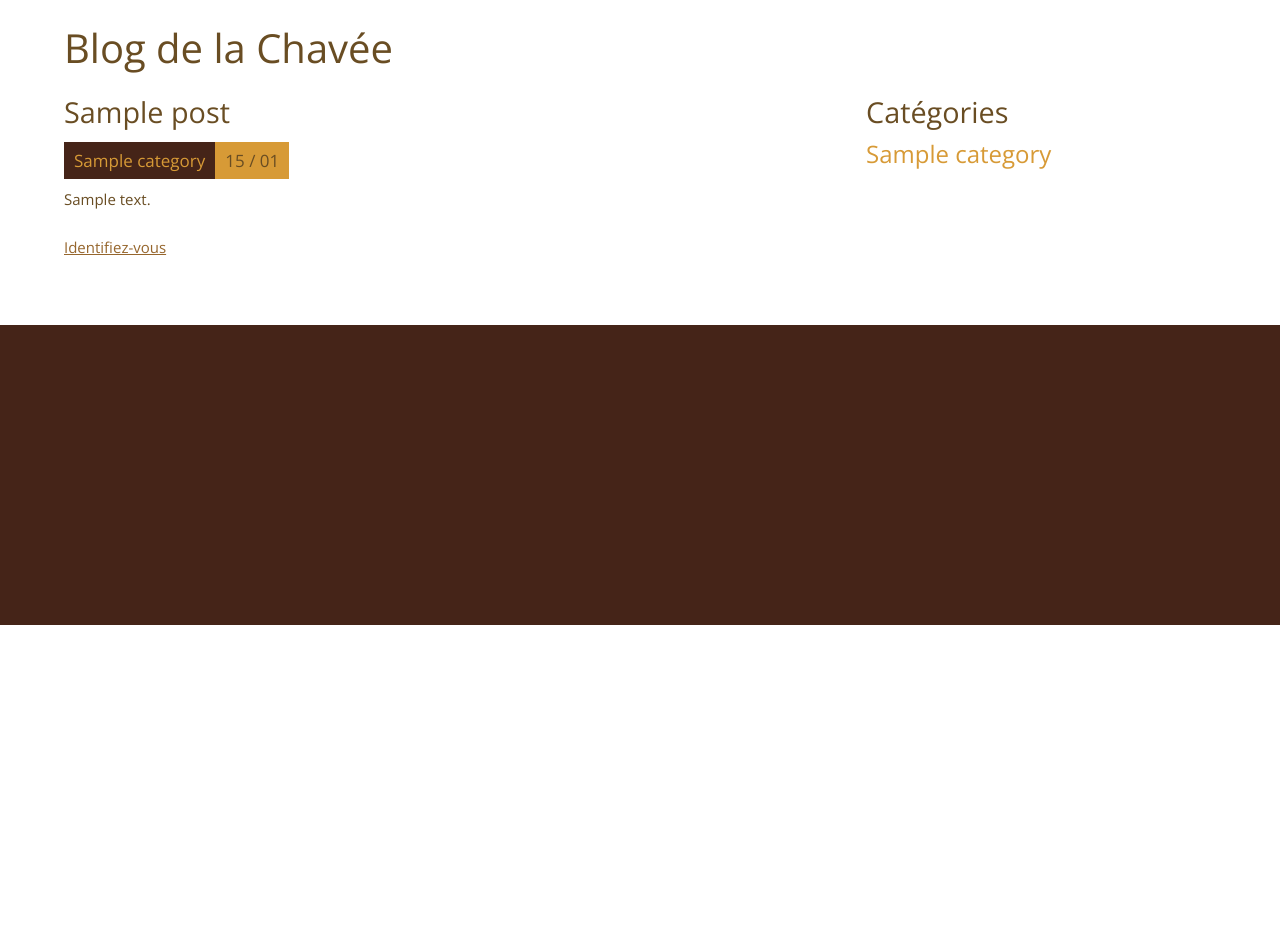
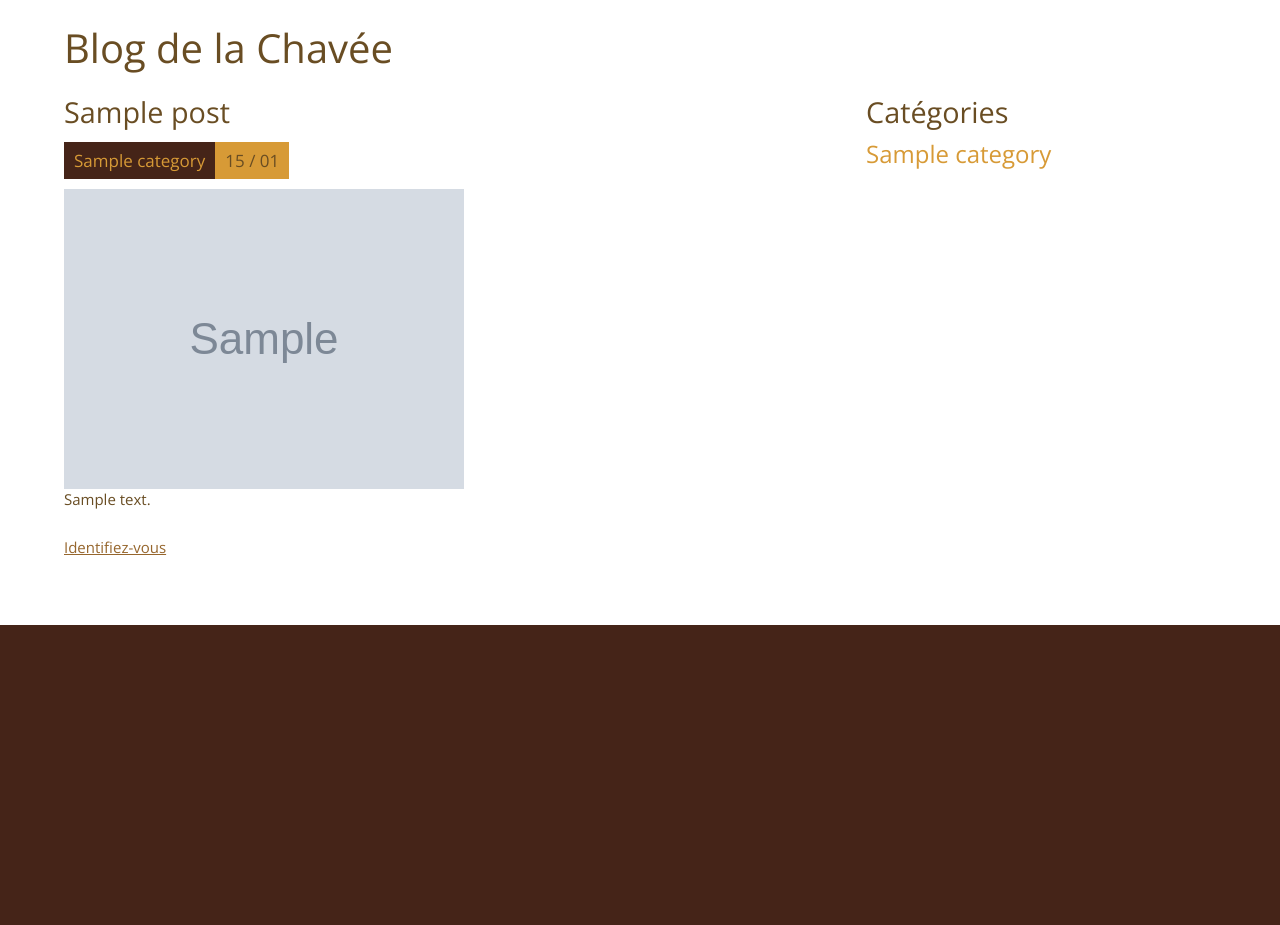
Before and after one commit to Anne-Soso/php, a PHP site: page /php/ in a window 1280 px wide. Shown: the part 689-1614 px from the top of the page. Before the commit the page ends 1314 px from the top, so only its background shows below. Run offline with PHP 8.4, Linux system fonts and the light colour scheme; tables that the repository leaves empty or names only in its code hold one stand-in row (values such as "Sample post"); grey boxes marked "Sample" are stand-in pictures.

Commit message:
ajout upload image create_article

```diff
--- a/controllers/C_Article.class.php
+++ b/controllers/C_Article.class.php
@@ -34,9 +34,22 @@ class C_Article extends C_Base{
       $titre=$requete['titreArticle'];
       $texte=$requete['texteArticle'];
       $categorie=$requete['categorie'];
-      $this->modeleArticle->create($titre,$texte,$categorie);
+
+      if(!$_FILES['fichierImage']['error']){
+        $nameparts=explode('.',$_FILES['fichierImage']['name']);
+        $newname= 'i'.time().'.'.end($nameparts);
+
+        if(!@move_uploaded_file($_FILES['fichierImage']['tmp_name'],'./img/blog/'.$newname)){
+          die('Il y a eu un problème');
+        }
+
+        $adresse='./img/blog/'.$newname;
+      }
+
+      $this->modeleArticle->create($titre,$texte,$categorie,$adresse);
       header('Location:http://localhost:8888/php');
-    }else{
+
+    }else{ /*REQUETE GET*/
       $view=$e.$a.'.php';
       $categories=new Categorie();
       $categories=$categories->getAll();
--- a/css/components/article.less
+++ b/css/components/article.less
@@ -25,3 +25,8 @@
   display:inline-block;
   font-size:17px;
 }
+
+.article__image{
+  display:block;
+  clear:both;
+}
--- a/css/style.css
+++ b/css/style.css
@@ -218,6 +218,10 @@ a {
   display: inline-block;
   font-size: 17px;
 }
+.article__image {
+  display: block;
+  clear: both;
+}
 .blog {
   float: left;
   width: 700px;
--- a/models/Article.class.php
+++ b/models/Article.class.php
@@ -15,7 +15,7 @@ class Article extends Model{
 
 
   public function getAll(){
-    $sql='SELECT title,date,body,name FROM posts JOIN categories WHERE category_id=categories.id ORDER BY date';
+    $sql='SELECT title,date,body,name,adresseImage FROM posts JOIN categories WHERE category_id=categories.id ORDER BY date';
     $pdost=$this->connexion->query($sql);
     return $pdost->fetchAll();
 
@@ -30,10 +30,10 @@ class Article extends Model{
   }
 
 
-  public function create($titre,$texte,$categorie){
-    $sql="INSERT INTO posts (title,body,category_id) VALUES(:titre,:texte,:categorie)";
+  public function create($titre,$texte,$categorie,$adresseImage){
+    $sql="INSERT INTO posts (title,body,category_id,adresseImage) VALUES(:titre,:texte,:categorie,:adresseImage)";
     $pdost=$this->connexion->prepare($sql);
-    $pdost->execute([':titre'=>$titre,':texte'=>$texte,':categorie'=>$categorie]);
+    $pdost->execute([':titre'=>$titre,':texte'=>$texte,':categorie'=>$categorie,':adresseImage'=>$adresseImage]);
   }
 
 
--- a/views/articlecreate.php
+++ b/views/articlecreate.php
@@ -1,4 +1,4 @@
-<form class="form form--main" action="index.php" method="post">
+<form class="form form--main" action="index.php" method="post" enctype="multipart/form-data">
   <div class="form__division">
     <label class="form__label" for="titreArticle">Titre</label>
     <input class="form__texte" type="text" name="titreArticle" id="titreArticle">
@@ -6,6 +6,10 @@
   <div class="form__division">
     <label class="form__label" for="texteArticle">Texte</label>
     <textarea class="form__area" name="texteArticle" id="texteArticle" rows="8" cols="40"></textarea>
+  </div>
+  <div class="form__division">
+    <label class="form__label" for="fichierImage">Ajouter une image</label>
+    <input class="form__file" type="file" name="fichierImage" id="fichierImage">
   </div>
   <div class="form__division">
     <label class="form__label" for="categorie">Catégorie de l'article</label>
--- a/views/articleindex.php
+++ b/views/articleindex.php
@@ -11,6 +11,9 @@
       <div class="article__date">
         <?php echo(date("d / m", strtotime($article->date)));?>
       </div>
+      <?php if($article->adresseImage):?>
+          <img class="article__image" src="<?php echo($article->adresseImage);?>" alt="" />
+      <?php endif;?>
       <p class="article__texte">
         <?php echo($article->body)?>
       </p>
--- a/views/articleupdate.php
+++ b/views/articleupdate.php
@@ -7,6 +7,10 @@
   <div class="form__division">
     <label class="form__label" for="texteArticle">Texte</label>
     <textarea class="form__area" name="texteArticle" id="texteArticle" rows="8" cols="40"><?php echo($data['data']->body)?></textarea>
+  </div>
+  <div class="form__division">
+    <label class="form__label" for="fichierImage">Ajouter une image</label>
+    <input class="form__file" type="file" name="fichierImage" id="fichierImage">
   </div>
   <div class="form__division">
     <label class="form__label" for="categorie">Catégorie de l'article</label>
```
Also changed, not shown: img/blog/i1425578487.jpg (added), img/blog/i1425578592.jpg (added), img/blog/i1425578629.jpg (added).
